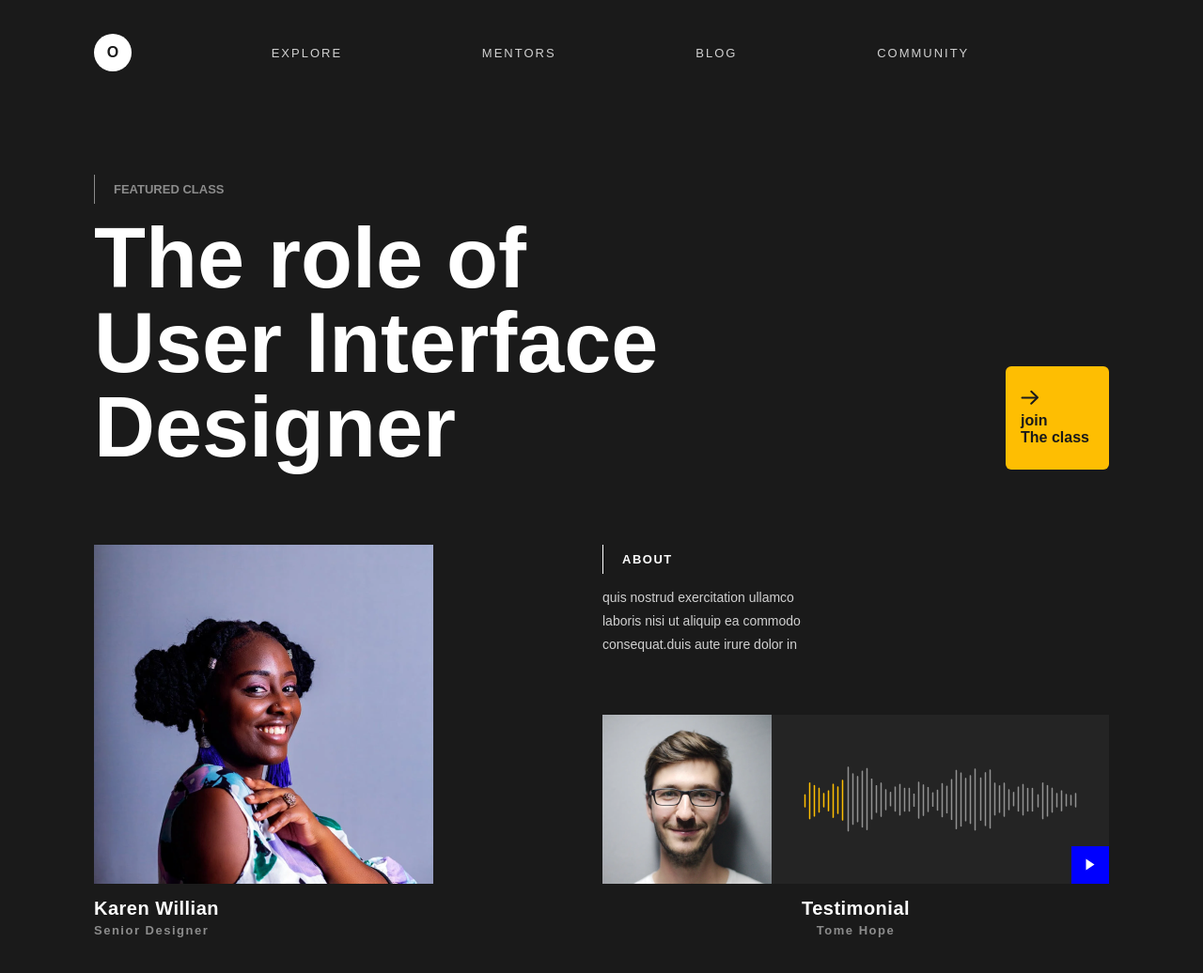
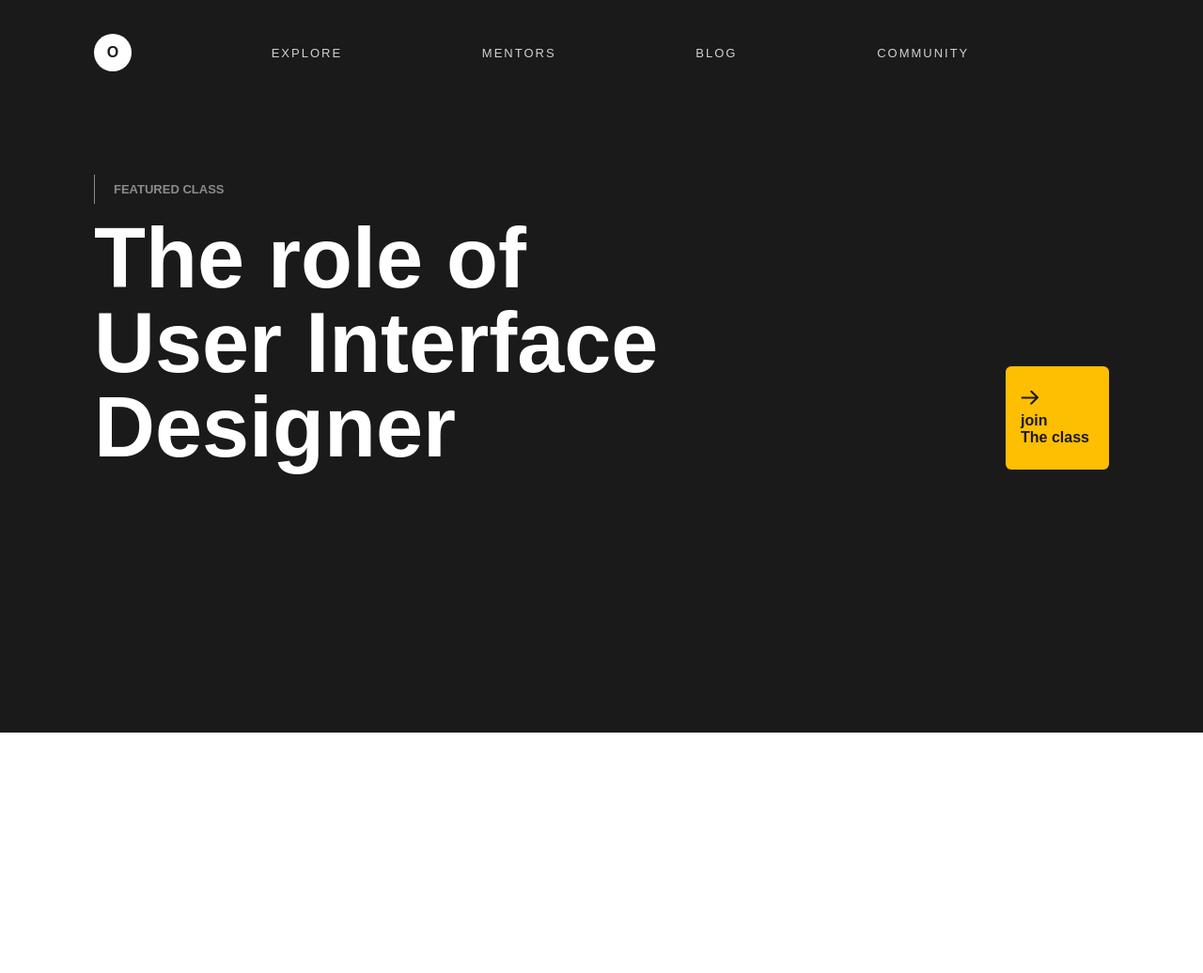
Before and after one commit to mamaartistaikino980-art/site-courses, a plain HTML site: page index.html in a window 1280 px wide. Shown: the whole page at 94% size. After the commit the page ends 800 px from the top, so only its background shows below. Drawn offline with Linux system fonts and the light colour scheme.

Commit message:
исправил

```diff
--- a/index.html
+++ b/index.html
@@ -36,37 +36,7 @@
              <span class="join-text">join <br>The class</span>
             </a>
         </section>
-            <section class="header-info-block">
-                <div class="card-info">
-                    <img src="img/girl-avatar.png" alt="" class="card-info-img">
-                    <h2  class="info-title">Karen Willian</h2>
-                    <span class="info-subtitle">Senior Designer</span>
-                </div>
 
-                <div class="card-about">
-                    <div class="about-text-wrapper">
-                        <span class="about-subtitle-text">About</span>
-                        <p class="about-desc">
-                            quis nostrud exercitation ullamco
-                            laboris nisi ut aliquip ea commodo
-                            consequat.duis aute irure dolor in
-                        </p>
-                    </div>
-
-                    <div class="audio-block">
-                    <img src="img/man-avatar.png"  alt="">
-                    <div class="audio-container">
-                        <img src="img/audio.png" class="audio-track" alt="">
-                        <a href="#" class="play-btn">
-                            <img src="img/play.svg" alt="">
-                        </a>
-                    </div>
-                    </div>
-
-                    <h2 class="about-title">Testimonial</h2>
-                    <span class="about-subtitle">Tome Hope</span>
-                </div>
-        </section>
         </div>
     </header>
 </body>
--- a/style.css
+++ b/style.css
@@ -86,87 +86,3 @@ padding-bottom: 200px;
     font-weight: bold;
     border-radius: 6px;
 }
-
-.header-info-block{
-    display: flex;
-    justify-content: space-between;
-}
-
-.card-info{
-    max-width: 361px;
-}
-.card-info-img{
-    display: flex;
-}
-.info-title{
- font-size: 20px;
- font-weight: bold;
- color: #fff;
- letter-spacing: 0.5px;
- margin-top: 15px;
- margin-bottom: 4px;
-}
-.info-subtitle{
-    font-size: 13px;
-    color: #8c8c8c;
-    font-weight: bold;
-    letter-spacing: 1.5px;
-    display: block;
-}
-.about-subtitle-text{
-    display: inline-block;
-    border-left: 1px solid #fff;
-    padding: 8px 0 8px 20px;
-    color: #ffff;
-    font-weight: bold;
-    text-transform: uppercase;
-    font-size: 13px;
-    letter-spacing: 1.5px;
-    margin-bottom: 13px;
-}
-.about-desc{
-    color: #d1d1d1;
-    max-width: 240px;
-    font-size: 14px;
-    line-height: 1.8;
-}
-.audio-block{
-    background-color:#242424 ;
-    display: flex;
-    margin-top: 61px;
-}
-.audio-container{
-    display: flex;
-    align-items: center;
-    justify-content: center;
-    flex: 1;
-    position: relative;
-    padding: 0 34px;
-}
-.play-btn{
-    display: flex;
-    background-color:blue ;
-    width: 40px;
-    height:40px ;
-    align-items: center;
-    justify-content: center;
-    position: absolute;
-    right: 0;
-    bottom: 0;
-}.about-title{
-    font-size: 20px;
-    font-weight: bold;
-    color: #ffff;
-    letter-spacing: 0.5px;
-    margin-top: 15px;
-    margin-bottom: 4px;
-    text-align: center;
-}
-.about-subtitle{
-    font-size: 13px;
-    color: #8c8c8c;
-    font-weight: bold;
-    letter-spacing: 1.5px;
-    text-align: center;
-    display: block;
-}
```
